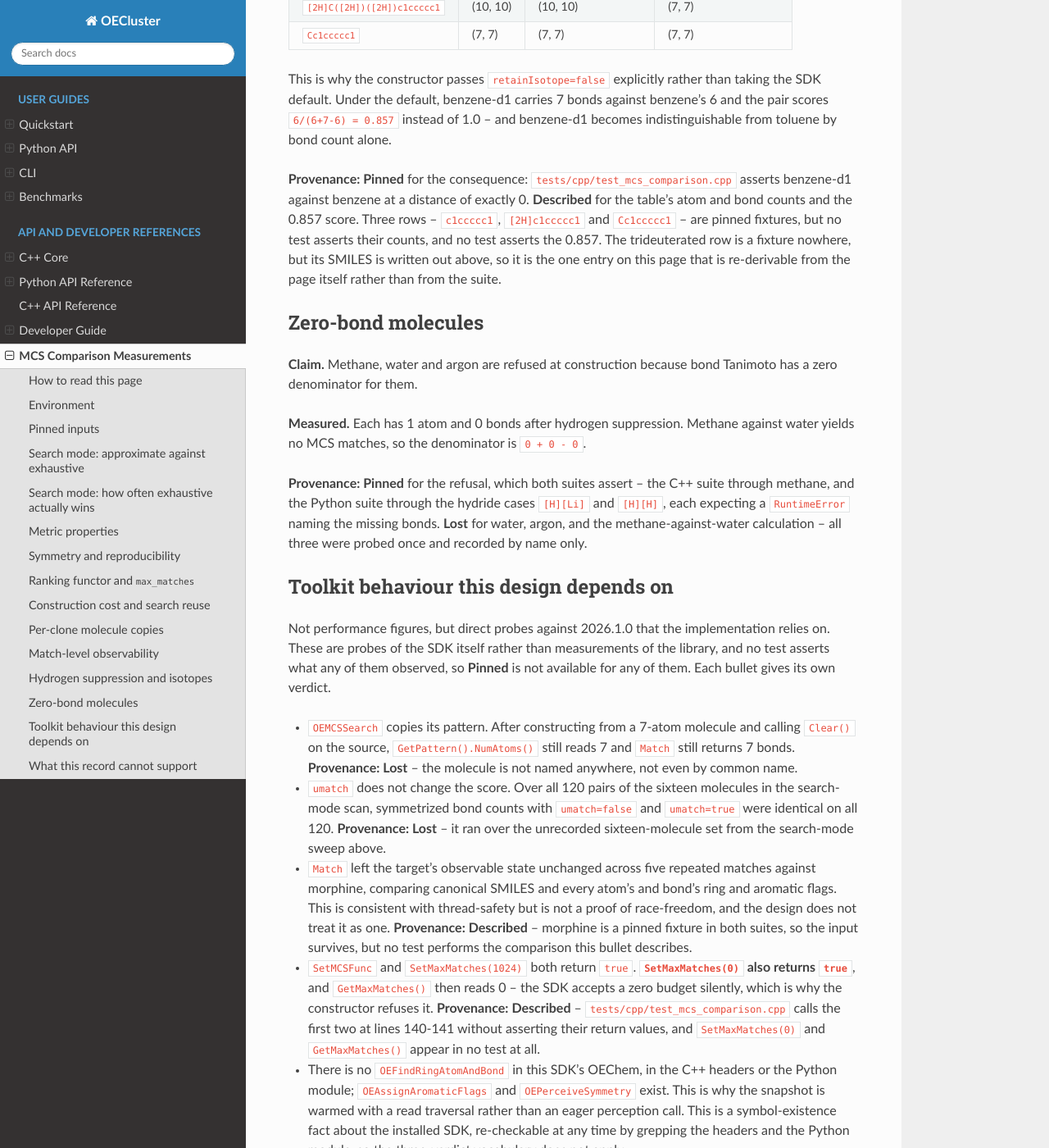
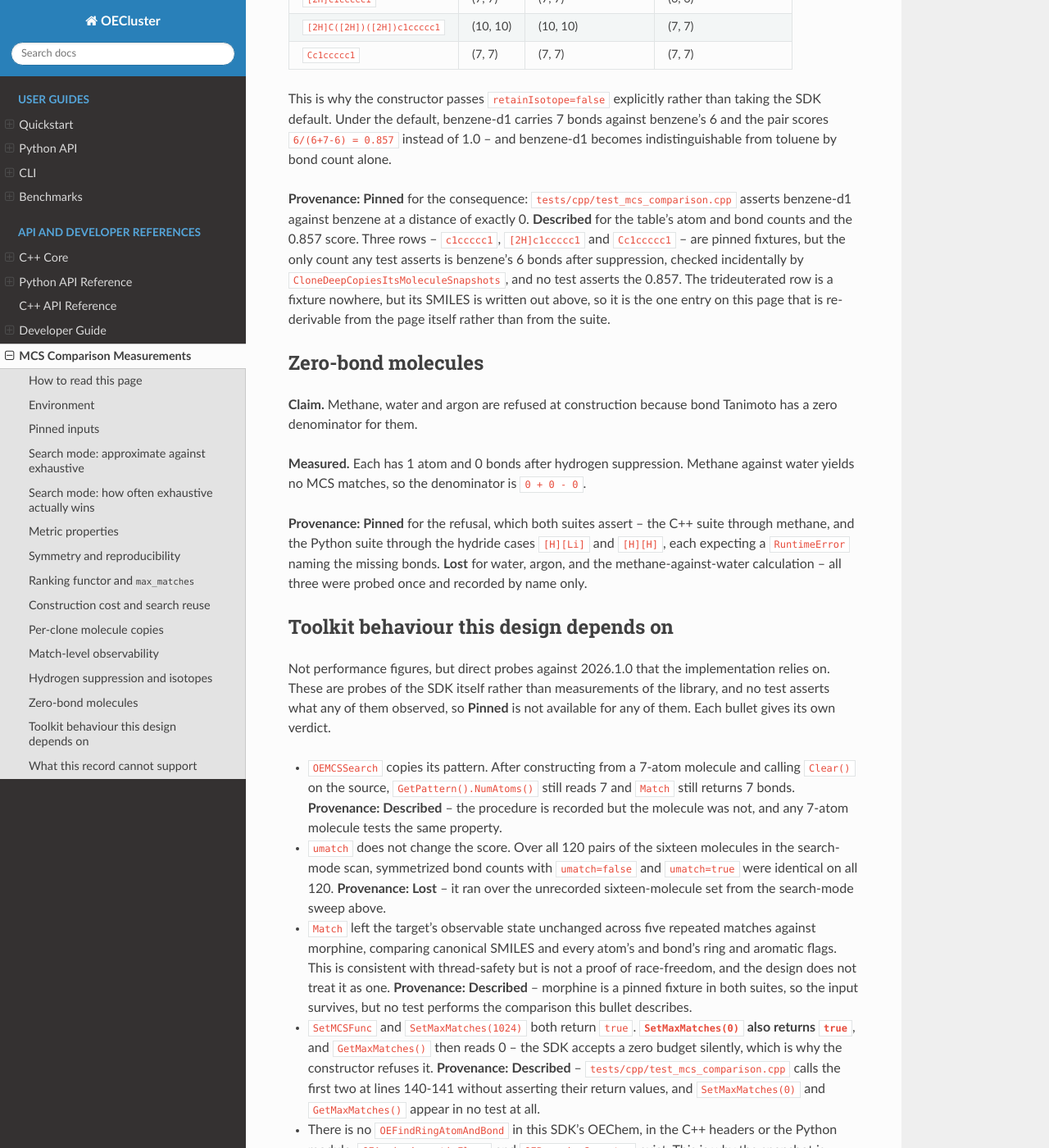
Before and after one commit to scott-arne/oecluster, a Sphinx documentation site: the page built from docs/mcs-measurements.md, in a window 1280 px wide and 1400 px high, scrolled down 7936 px. Shown: the whole window at 82% size. Built offline with Sphinx 7.4.7 and the Read the Docs theme 3.1.0, drawn with Linux system fonts in a browser that asks for light colours; pages that are not in the unit, such as notebooks, are missing from menus; the version number is read from the project's files by our own code; some of the changed text lies outside the part shown.

Commit message:
docs: restore the Lost definition and reclassify two unnamed-input entries

```diff
--- a/docs/mcs-measurements.md
+++ b/docs/mcs-measurements.md
@@ -20,9 +20,8 @@
   preserved or no test asserts the figure. A re-run would measure something
   close to the figure, or would need someone to write the missing assertion
   first.
-- **Lost** — the inputs were named only by common name, or not named at all.
-  The figure stands as a historical observation and cannot be checked against
-  anything.
+- **Lost** — the inputs were named only by common name. The figure stands as
+  a historical observation and cannot be checked against anything.
 
 Elsewhere on this page, a *pinned fixture* means only that a molecule's SMILES
 is in a tracked test file. An entry earns **Pinned** only when a test also
@@ -276,7 +275,8 @@
 times 999,000 searches, and the two sum to the `~11.5 min` single-threaded
 total.
 
-**Provenance: Lost.** Neither the pattern nor the twenty targets were recorded.
+**Provenance: Described.** The procedure is recorded, but neither the pattern
+nor the twenty targets were.
 
 ## Per-clone molecule copies
 
@@ -357,10 +357,12 @@
 **Provenance: Pinned** for the consequence: `tests/cpp/test_mcs_comparison.cpp`
 asserts benzene-d1 against benzene at a distance of exactly 0. **Described**
 for the table's atom and bond counts and the 0.857 score. Three rows --
-`c1ccccc1`, `[2H]c1ccccc1` and `Cc1ccccc1` -- are pinned fixtures, but no test
-asserts their counts, and no test asserts the 0.857. The trideuterated row is a
-fixture nowhere, but its SMILES is written out above, so it is the one entry on
-this page that is re-derivable from the page itself rather than from the suite.
+`c1ccccc1`, `[2H]c1ccccc1` and `Cc1ccccc1` -- are pinned fixtures, but the only
+count any test asserts is benzene's 6 bonds after suppression, checked
+incidentally by `CloneDeepCopiesItsMoleculeSnapshots`, and no test asserts the
+0.857. The trideuterated row is a fixture nowhere, but its SMILES is written
+out above, so it is the one entry on this page that is re-derivable from the
+page itself rather than from the suite.
 
 ## Zero-bond molecules
 
@@ -385,8 +387,9 @@
 
 - `OEMCSSearch` copies its pattern. After constructing from a 7-atom molecule
   and calling `Clear()` on the source, `GetPattern().NumAtoms()` still reads 7
-  and `Match` still returns 7 bonds. **Provenance: Lost** -- the molecule is
-  not named anywhere, not even by common name.
+  and `Match` still returns 7 bonds. **Provenance: Described** -- the procedure
+  is recorded but the molecule was not, and any 7-atom molecule tests the same
+  property.
 
 - `umatch` does not change the score. Over all 120 pairs of the sixteen
   molecules in the search-mode scan, symmetrized bond counts with
```
